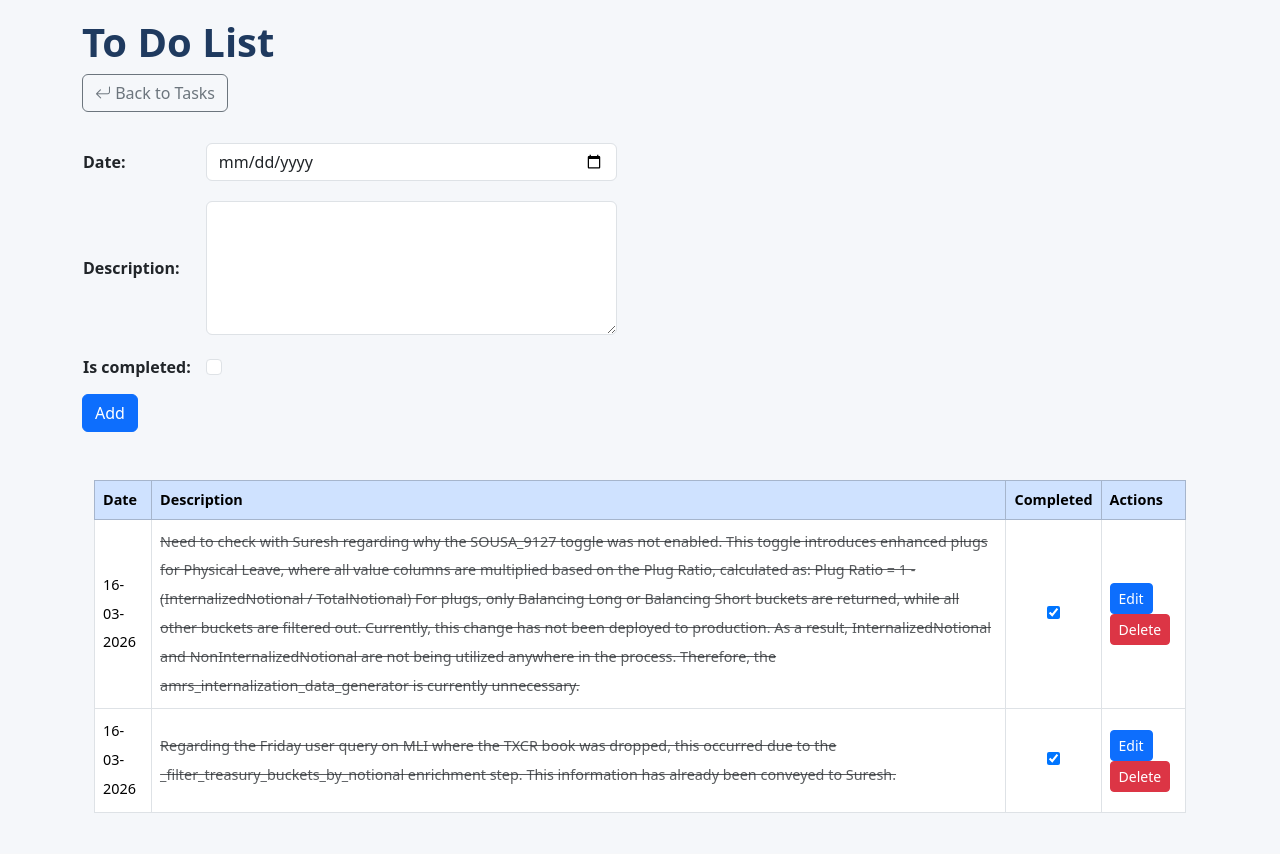
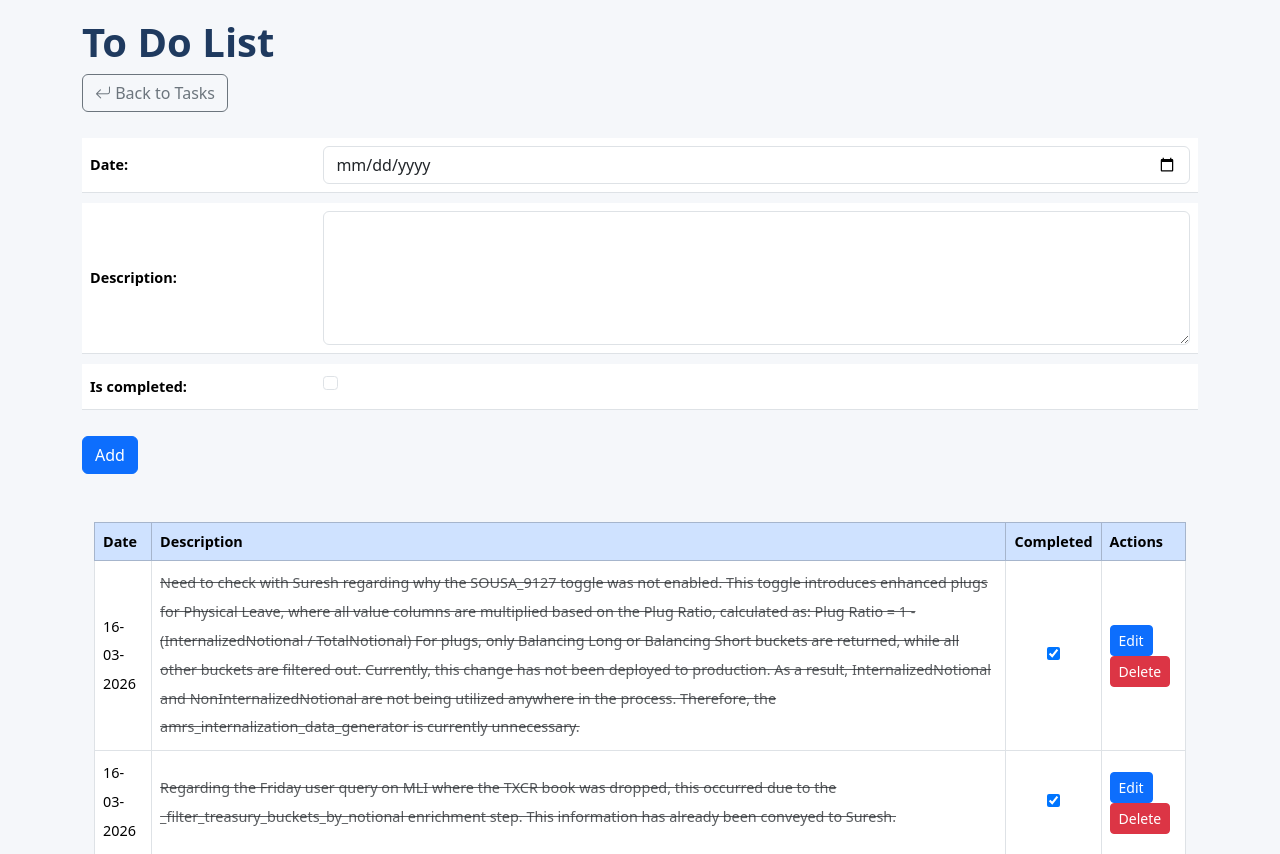
Before and after one commit to bhadrinath95/worktracker, a Django app: page /todo/ in a window 1280 px wide. Shown: the part 56-910 px from the top of the page. Before the commit the page ends 869 px from the top, so only its background shows below. Run offline with Django 5.2, Linux system fonts and the light colour scheme; a user stored in the database is signed in; data comes from the database, SQL or seed files in the repository; both versions use the stored data as it was after the commit; some libraries are stand-ins or nearby versions.

Commit message:
Initial commit

```diff
--- a/templates/tracker/todo_form.html
+++ b/templates/tracker/todo_form.html
@@ -25,9 +25,9 @@
 <h1>Edit Task</h1>
 <a href="{% url 'tracker:todo_list' %}" class="btn btn-outline-secondary mb-3"><i class="bi bi-arrow-return-left"></i> Back to To Do List</a>
 
-<form method="POST">
+<form method="POST" class="w-100">
 {% csrf_token %}
-    <table>
+    <table class="table w-100">
         {{ form.as_table }}
     </table>
 <button type="submit" class="btn btn-primary">Update</button>
--- a/templates/tracker/todo_list.html
+++ b/templates/tracker/todo_list.html
@@ -35,11 +35,13 @@
 
 <a href="{% url 'tracker:task_list' %}" class="btn btn-outline-secondary mb-3"><i class="bi bi-arrow-return-left"></i> Back to Tasks</a>
 
-<form method="POST">
+<form method="POST" class="w-100">
     {% csrf_token %}
-    <table>
-        {{ form.as_table }}
-    </table>
+    <div class="md-3">
+        <table class="table w-100">
+            {{ form.as_table }}
+        </table>
+    </div>
     <button type="submit" class="btn btn-primary">Add</button>
 </form>
 
```
Also changed, not shown: db.sqlite3.
